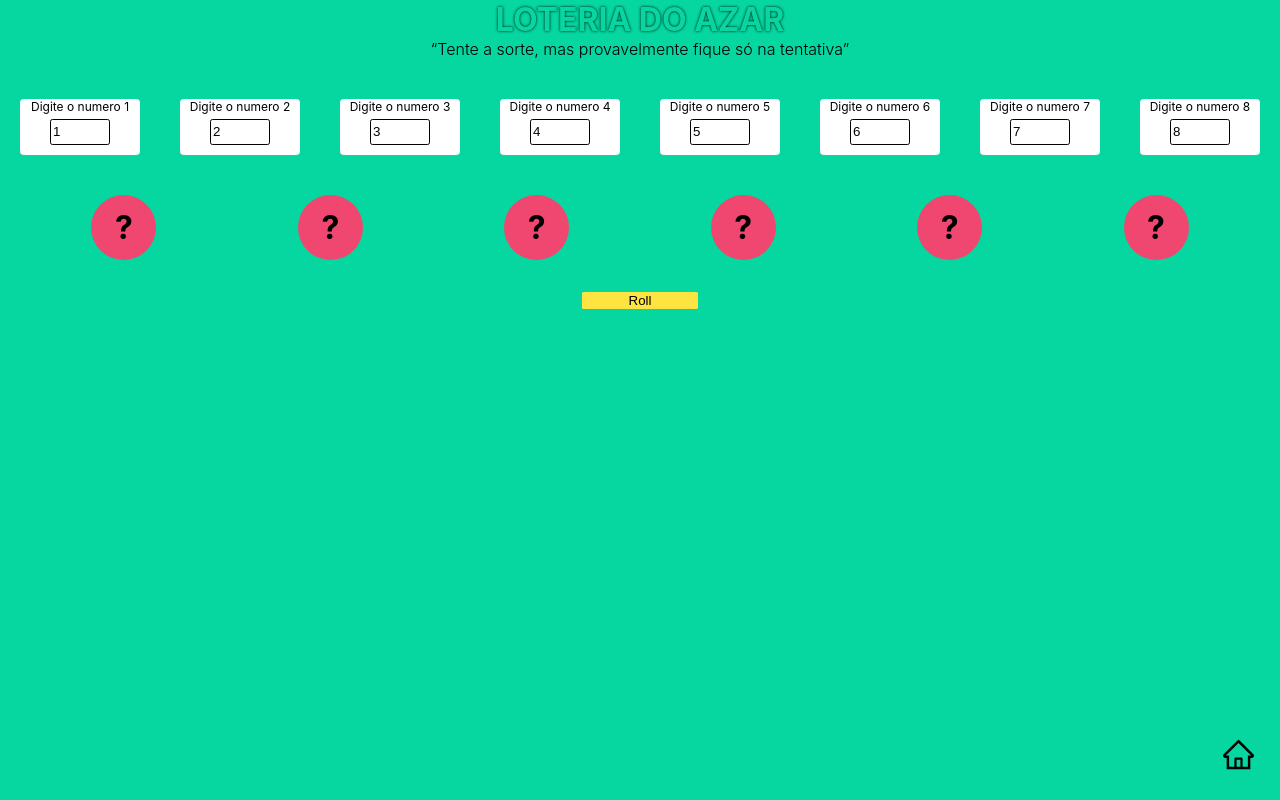
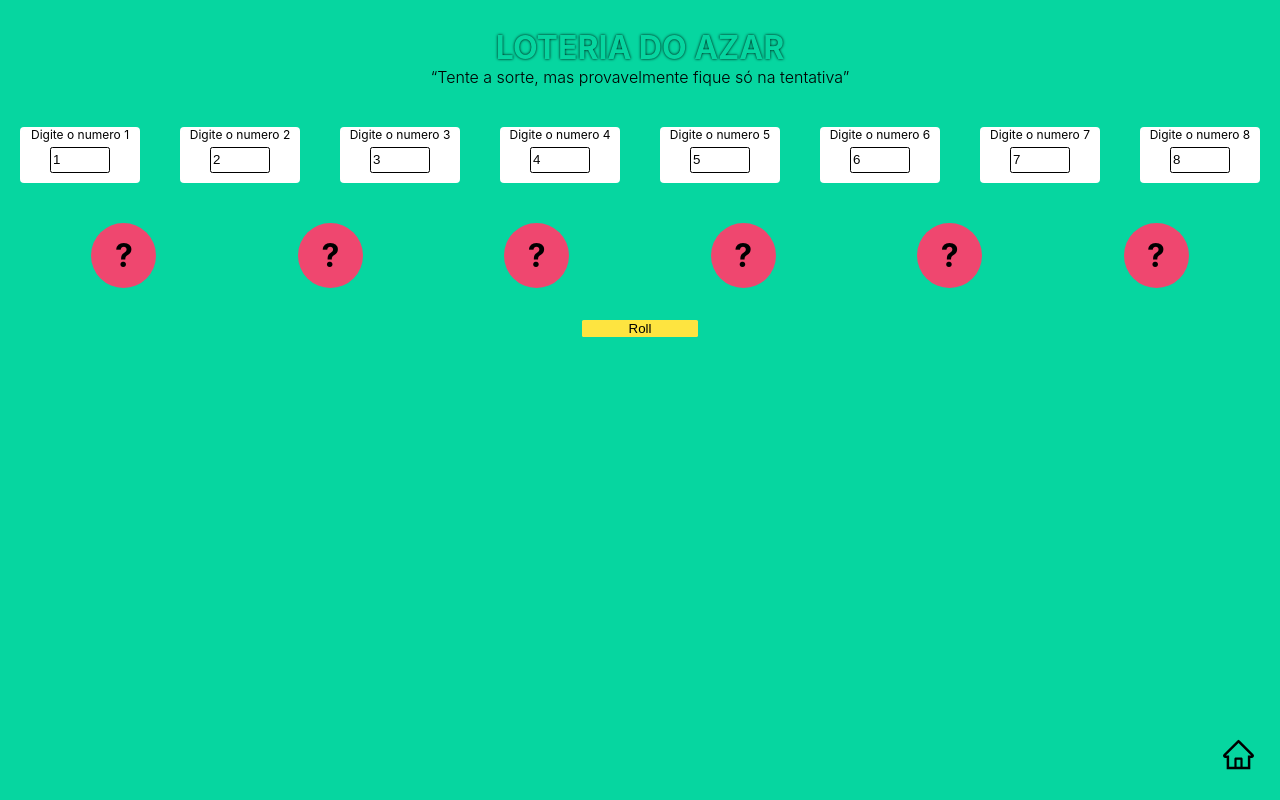
Before and after one commit to joaopedroalb/challenges-study, a Next.js app: page /Challenger-4 in a window 1280 px wide. Built offline with nearby package versions, Linux system fonts and the light colour scheme.

Commit message:
Change padding top in challenge four

```diff
--- a/styles/challengefour.module.css
+++ b/styles/challengefour.module.css
@@ -6,6 +6,7 @@
     background-color: #06d6a0;
     align-items: center;
     gap: 2.5rem;
+    padding-top: 1.75rem;
 }
 
 .textHeader{
```
